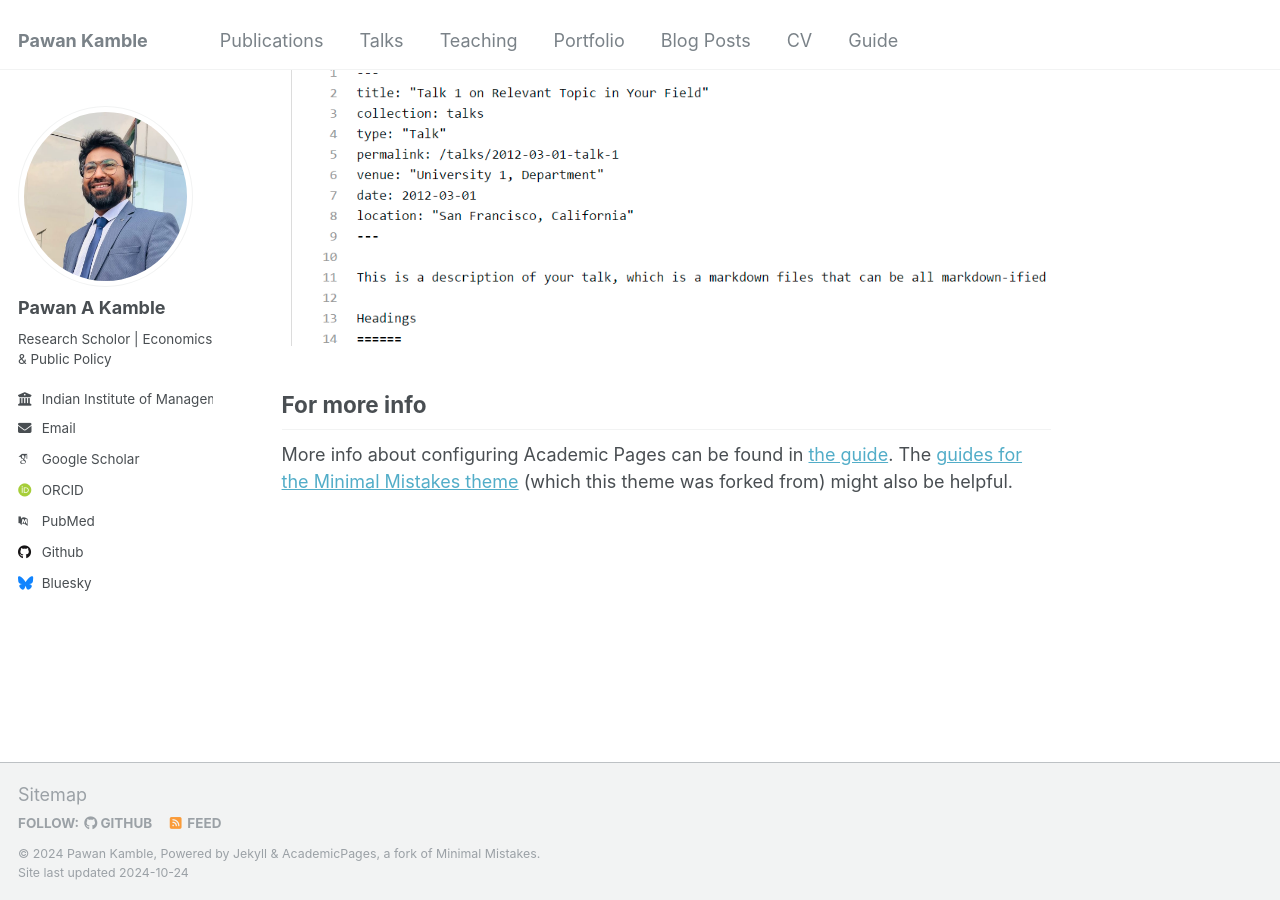
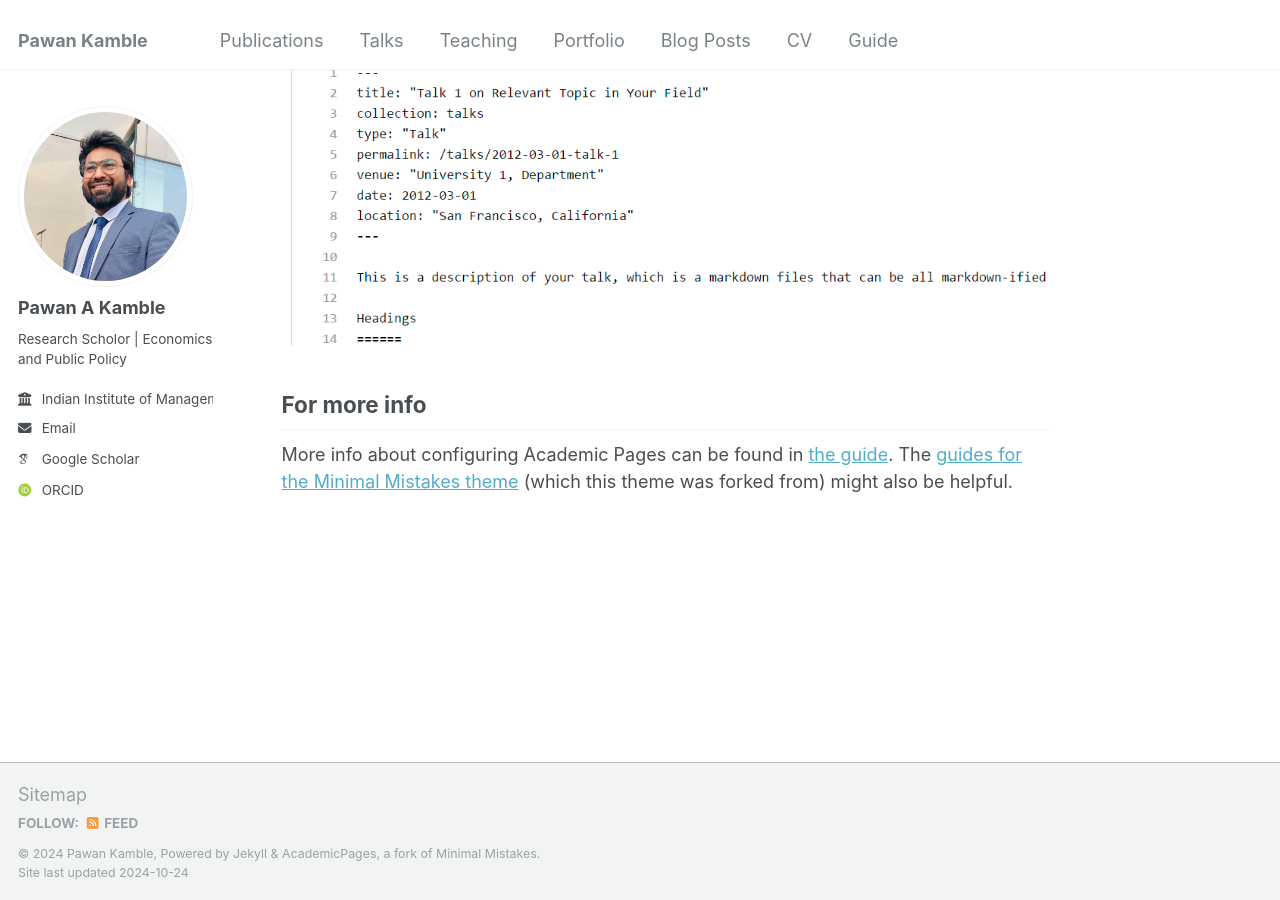
Before and after one commit to pawankb13/pawankb13.github.io, a Jekyll site: the page built from _pages/about.md, in a window 1280 px wide and 900 px high, scrolled down 2643 px. Built offline with Jekyll 4.4.1, drawn with Linux system fonts in a browser that asks for light colours; some web fonts are replaced; some of the changed lines change nothing that is shown.

Commit message:
Update: Side Bar

```diff
--- a/_config.yml
+++ b/_config.yml
@@ -24,53 +24,18 @@ author:
   avatar           : "profile.jpg"
   name             : "Pawan A Kamble"
   pronouns         : # example: "she/her"
-  bio              : "Research Scholor | Economics & Public Policy "
+  bio              : "Research Scholor | Economics and Public Policy "
   employer         : "Indian Institute of Management Shillong"
 
-  email            : "none@example.org"
+  email            : "mailto:pawan.phd20@iimshillong.ac.in"
 
   # Academic websites
-  arxiv            : # URL - Update with the correct link to your profile
-  googlescholar    : "https://scholar.google.com/citations?user=PS_CX0AAAAAJ"
-  impactstory      : # URL
-  orcid            : "http://orcid.org/yourorcidurl"
-  semantic         : # URL
-  pubmed           : "https://www.ncbi.nlm.nih.gov/pubmed/?term=john+snow"
-  researchgate     : # URL
-
-  # Repositories and software development
-  bitbucket        : # Username - Update with your username on the site
-  codepen          : # Username
-  dribbble         : # Username
-  github           : "academicpages"
-  kaggle           : # Username
-  stackoverflow    : # User number or user number and name (i.e., use "1" or "1/jeff-atwood")
+  googlescholar    : "https://scholar.google.com/citations?user=PisEs5cAAAAJ&hl=en"
+  orcid            : "https://orcid.org/0000-0002-7635-2323"
 
   # Social media
-  bluesky          : "bsky.app" # Replace this with you Bluesky username
-  facebook         : # Username
-  flickr           : # Username
-  foursquare       : # Username
-  goodreads        : # Username
-  google_plus      : # Username
-  keybase          : # Username
-  instagram        : # Username
-  lastfm           : # Username
   linkedin         : # Username
-  mastodon         : # URL
-  medium           : # URL
-  pinterest        : # Username
-  soundcloud       : # Username
-  steam            : # Username
-  telegram         : # URL
-  tumblr           : # Username
-  twitter          : # Username for X / Twitter
-  vine             : # Username
-  weibo            : # Username
-  wikipedia        : # Username
-  xing             : # Username
-  youtube          : # Username
-  zhihu            : # Username
+
 
 # Publication Category - The following the list of publication categories and their headings
 publication_category:
```
